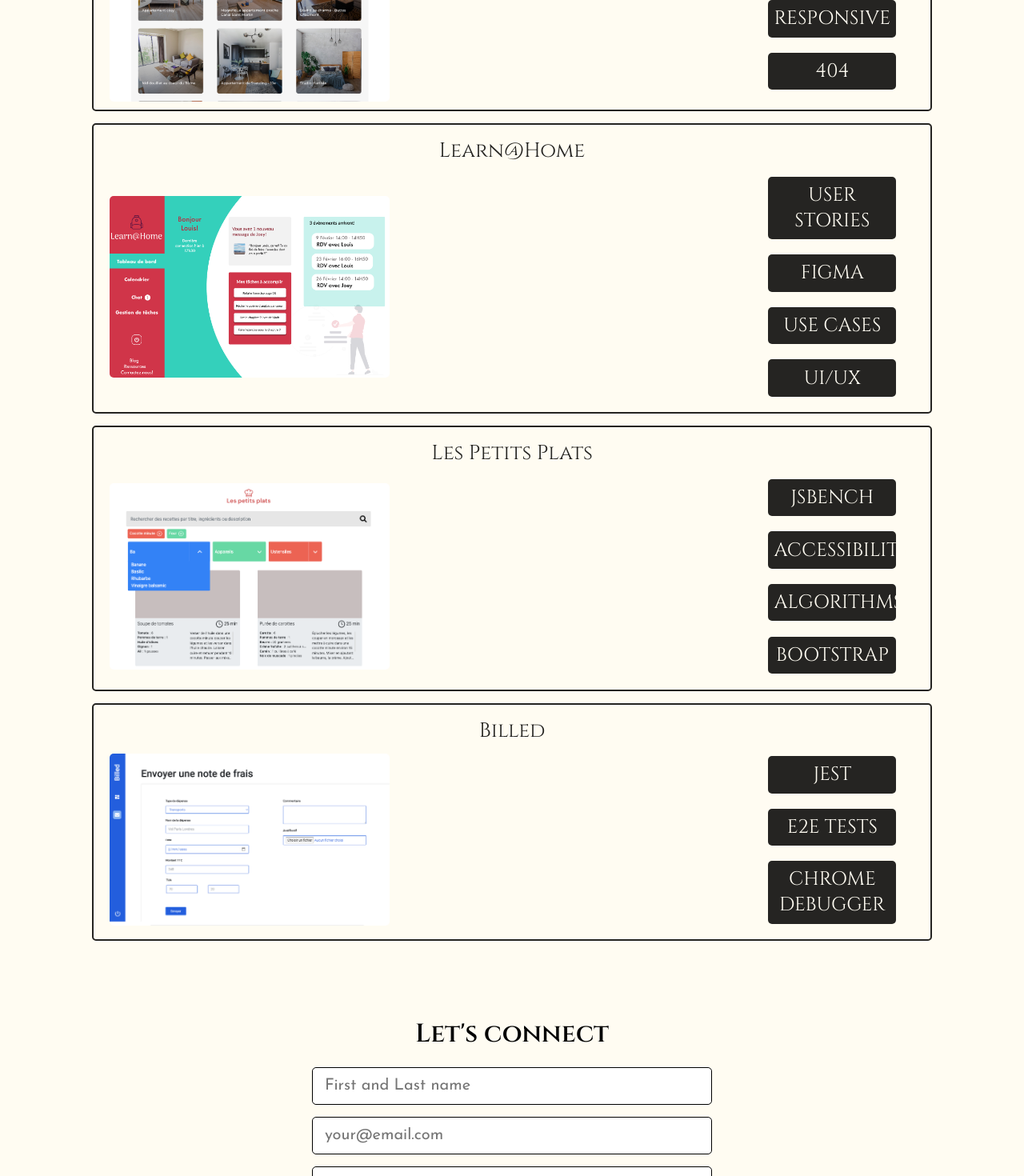
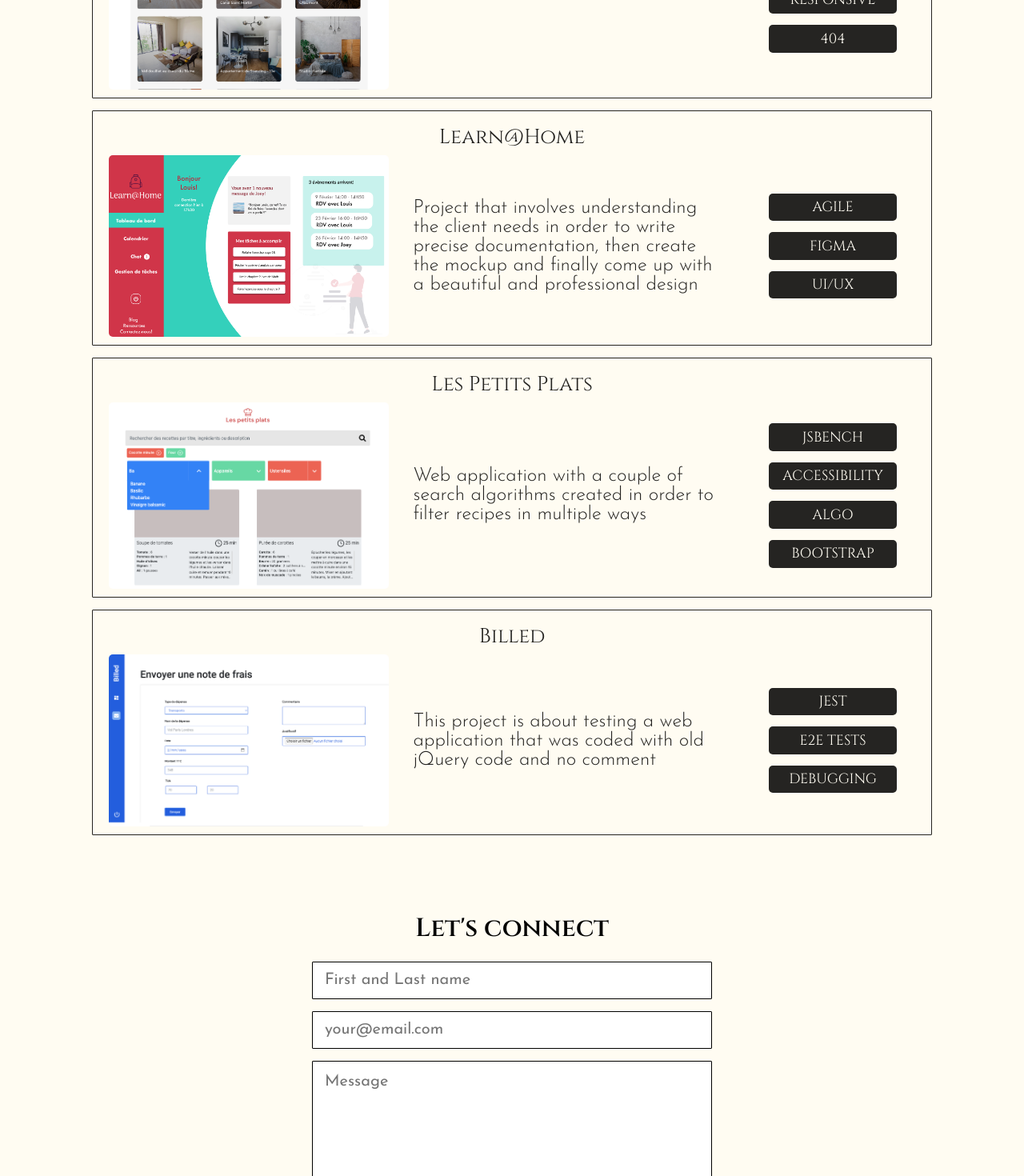
Before and after one commit to MarieRodiet/Portfolio, a React (Create React App) app: page / in a window 1280 px wide. Shown: the part 2040-3510 px from the top of the page at 80% size. Built offline with nearby package versions, Linux system fonts and the light colour scheme.

Commit message:
Fix form, Add styles, Accessibility for links

```diff
--- a/package.json
+++ b/package.json
@@ -4,6 +4,9 @@
   "private": true,
   "homepage": "https://marierodiet.github.io/portfolio",
   "dependencies": {
+    "ajv": "^8.11.0",
+    "emailjs-com": "^3.2.0",
+    "eslint-plugin-jest": "^26.8.4",
     "prop-types": "^15.8.1",
     "react": "^18.0.0",
     "react-burger-menu": "^3.0.8",
@@ -13,8 +16,8 @@
     "react-router-hash-link": "^2.4.3",
     "react-scripts": "^5.0.1",
     "sass": "^1.53.0",
-    "source-map-resolve": "^0.6.0",
     "styled-components": "^5.3.5",
+    "typescript": "^4.7.4",
     "web-vitals": "^2.1.4"
   },
   "scripts": {
--- a/src/components/FormSection.jsx
+++ b/src/components/FormSection.jsx
@@ -1,24 +1,46 @@
-import { useForm } from 'react-hook-form'
+// import { useForm } from 'react-hook-form'
+import { useState } from 'react'
+import { send } from 'emailjs-com'
 import { ReactComponent as Github } from '../assets/SVG/github.svg'
 import { ReactComponent as Email } from '../assets/SVG/email.svg'
 import { ReactComponent as LinkedIn } from '../assets/SVG/linkedin.svg'
 
 export default function FormSection() {
-  const { register, handleSubmit } = useForm()
+  const [toSend, setToSend] = useState({
+    from_name: '',
+    message: '',
+    reply_to: '',
+  })
+  //   const { register, handleSubmit } = useForm()
+  const onSubmit = (e) => {
+    e.preventDefault()
+    send('service_dyz2255', 'template_cqdshuy', toSend, 'v6m1Gves3KCpgNMLl')
+      .then((response) => {
+        console.log('SUCCESS!', response.status, response.text)
+      })
+      .catch((err) => {
+        console.log('FAILED...', err)
+      })
+  }
+  const handleChange = (e) => {
+    console.log(e)
+    setToSend({ ...toSend, [e.target.name]: e.target.value })
+  }
   return (
     <div className="formSection" id="contactme">
       <h1 className="formSection-header">Let&apos;s connect</h1>
-      <form className="formSection-form" onSubmit={handleSubmit}>
+      <form className="formSection-form" onSubmit={onSubmit}>
         <div className="formSection-form-inputWrapper">
           <label htmlFor="name">Name</label>
           <input
             required
             id="name"
-            type="name"
-            name="name"
+            type="text"
+            name="from_name"
             placeholder="First and Last name"
-            autoComplete="name"
-            {...register('name', { required: true })}
+            // {...register('name', { required: true })}
+            value={toSend.from_name}
+            onChange={handleChange}
           />
         </div>
         <div className="formSection-form-inputWrapper">
@@ -26,11 +48,12 @@ export default function FormSection() {
           <input
             required
             id="email"
-            type="text"
-            name="email"
-            autoComplete="email"
+            type="email"
+            name="reply_to"
             placeholder="your@email.com"
-            {...register('email', { required: true })}
+            // {...register('email', { required: true })}
+            value={toSend.reply_to}
+            onChange={handleChange}
           />
         </div>
         <div className="formSection-form-inputWrapper">
@@ -38,10 +61,12 @@ export default function FormSection() {
           <textarea
             required
             id="Message"
-            type="Message"
-            name="Message"
+            type="text"
+            name="message"
             placeholder="Message"
-            {...register('message', { required: true })}
+            // {...register('message', { required: true })}
+            value={toSend.message}
+            onChange={handleChange}
           />
         </div>
         <button className="formSection-form-btn" type="submit">
@@ -49,13 +74,20 @@ export default function FormSection() {
         </button>
       </form>
       <div className="formSection-socialMediaContainer">
-        <a href="https://github.com/MarieRodiet" target="_blank">
+        <a
+          href="https://github.com/MarieRodiet"
+          target="_blank"
+          aria-label="github link"
+        >
           <Github className="formSection-socialMediaContainer-link" />
         </a>
-        <a href="mailto:marie.rodiet@gmail.com">
+        <a href="mailto:marie.rodiet@gmail.com" aria-label="email me">
           <Email className="formSection-socialMediaContainer-link" />
         </a>
-        <a href="https://www.linkedin.com/in/marie-rodiet-moore/">
+        <a
+          href="https://www.linkedin.com/in/marie-rodiet-moore/"
+          aria-label="linkedin link"
+        >
           <LinkedIn className="formSection-socialMediaContainer-link" />
         </a>
       </div>
--- a/src/components/ProjectsSection.jsx
+++ b/src/components/ProjectsSection.jsx
@@ -11,7 +11,7 @@ export default function ProjectsSection() {
       img: ArgentBank,
       name: 'ArgentBank',
       description:
-        'Use of Backend API for Authentification and fetching data, Documentation with Postman and Swagger',
+        'This project is linked to a Backend API though different HTTP request. Authentification, fetching and modifying data , Documentation with Postman and Swagger',
       tags: ['REACT', 'REDUX', 'SWAPPER', 'POSTMAN'],
       url: 'https://github.com/MarieRodiet/argentBank-Front',
     },
@@ -25,29 +25,33 @@ export default function ProjectsSection() {
     {
       img: Kasa,
       name: 'Kasa',
-      description: '',
+      description:
+        'Web application using React and fetching data from a json file.',
       tags: ['REACT', 'JSON', 'RESPONSIVE', '404'],
       url: 'https://github.com/MarieRodiet/kasa',
     },
     {
       img: LearnAtHome,
       name: 'Learn@Home',
-      description: '',
-      tags: ['USER STORIES', 'FIGMA', 'USE CASES', 'UI/UX'],
+      description:
+        'Project that involves understanding the client needs in order to write precise documentation, then create the mockup and finally come up with a beautiful and professional design',
+      tags: ['AGILE', 'FIGMA', 'UI/UX'],
       url: 'https://github.com/MarieRodiet/learnAtHome',
     },
     {
       img: LesPetitsPlats,
       name: 'Les Petits Plats',
-      description: '',
-      tags: ['JSBENCH', 'ACCESSIBILITY', 'ALGORITHMS', 'BOOTSTRAP'],
+      description:
+        'Web application with a couple of search algorithms created in order to filter recipes in multiple ways',
+      tags: ['JSBENCH', 'ACCESSIBILITY', 'ALGO', 'BOOTSTRAP'],
       url: 'https://github.com/MarieRodiet/Les-Petits-Plats',
     },
     {
       img: Billed,
       name: 'Billed',
-      description: '',
-      tags: ['JEST', 'E2E TESTS', 'CHROME DEBUGGER'],
+      description:
+        'This project is about testing a web application that was coded with old jQuery code and no comment',
+      tags: ['JEST', 'E2E TESTS', 'DEBUGGING'],
       url: 'https://github.com/MarieRodiet/Billed',
     },
   ]
@@ -59,15 +63,15 @@ export default function ProjectsSection() {
           <a
             href={p.url}
             target="_blank"
-            key={`${i + p.name}`}
+            key={`${`${i} home page ${p.name}`}`}
             className="projectsSection-container-project"
           >
-            <h3 className="projectsSection-container-project-name">{p.name}</h3>
+            <h2 className="projectsSection-container-project-name">{p.name}</h2>
             <div className="projectsSection-container-project-content">
               <img
                 className="projectsSection-container-project-content-img"
                 src={p.img}
-                alt="project"
+                alt={`home page ${p.name}}`}
               />
               <div className="projectsSection-container-project-content-description">
                 {p.description}
--- a/src/style/components/_formSection.scss
+++ b/src/style/components/_formSection.scss
@@ -24,7 +24,7 @@
         padding: 5px;
         width: 100%;
         margin-bottom: 10px;
-        border-radius: 5px;
+        border-radius: 1px;
       }
       input::placeholder,
       textarea::placeholder {
--- a/src/style/components/_projectsSection.scss
+++ b/src/style/components/_projectsSection.scss
@@ -15,12 +15,12 @@
       text-decoration: none;
       display: flex;
       flex-direction: column;
-      border: 2px solid $dark;
-      border-radius: 5px;
+      border: 1px solid $dark;
+      border-radius: 1px;
       padding: 10px;
       margin: 15px;
       &-name {
-        padding: 10px 0;
+        padding: 12px 0;
         text-align: center;
         font-weight: 600;
         @include typo-size($main_font, map-get($font-sizes, xs));
@@ -97,7 +97,7 @@
             span {
               padding: 0.3em;
               margin: 0.4em;
-              @include typo-size($main_font, map-get($font-sizes, xs));
+              @include typo-size($main_font, map-get($font-sizes, xxs));
             }
           }
         }
@@ -126,7 +126,7 @@
           &-tags {
             span {
               max-width: 160px;
-              @include typo-size($main_font, map-get($font-sizes, s));
+              @include typo-size($main_font, map-get($font-sizes, xs));
             }
           }
         }
```
Also changed, not shown: 1 other file (tests, documents, lock files or other folders).
